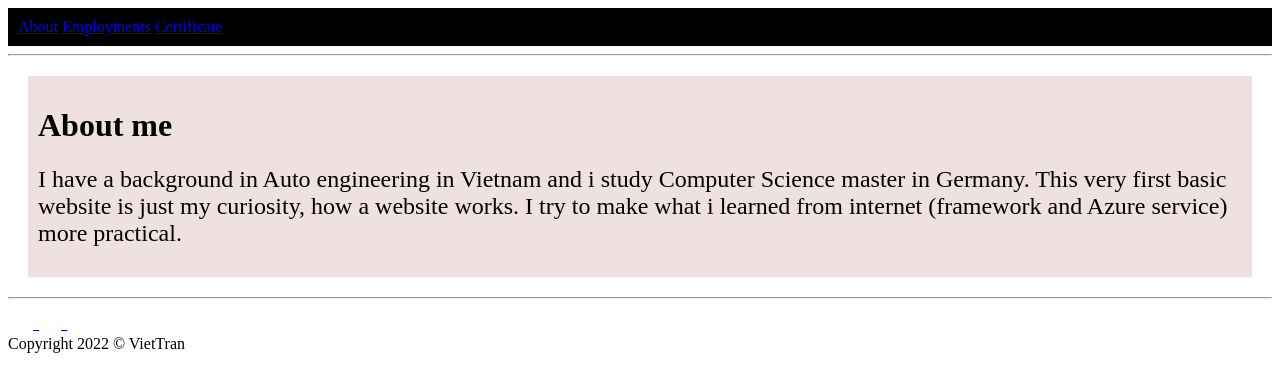
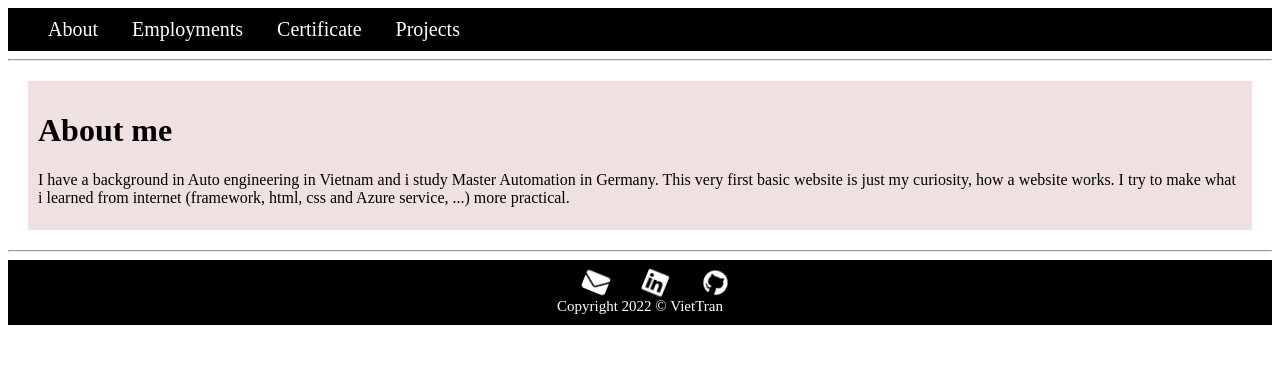
Before and after one commit to viettran295/vietapp, a Flask app: page / in a window 1280 px wide. Shown: the top 392 px of the page. Run offline with Flask 2, Linux system fonts and the light colour scheme; some libraries are stand-ins or nearby versions.

Commit message:
css works in static folder (flask)

```diff
--- a/dev/app.py
+++ b/dev/app.py
@@ -3,14 +3,18 @@ import datetime
 
 app = Flask(__name__)
 
+@app.route("/")
+def about():
+    return render_template("about.html")
+
 @app.route("/employments")
 def employments():
     return render_template("employments.html")
 
-@app.route("/")
-def about():
-    return render_template("about.html")
-
 @app.route("/certificate")
 def certificate():
     return render_template("certificate.html")
+
+@app.route("/projects")
+def projects():
+    return render_template("projects.html")
--- a/dev/templates/styling.css
+++ b/dev/static/styling.css
@@ -4,15 +4,15 @@
     margin-left: 30px;
     text-decoration: solid;
 }
-title{
+.title {
     color: black;
     font-size: 25px;
 }
-content {
+.content {
     color: rgb(0, 0, 0);
     font-size: 16px;
 }
-footer {
+.footer {
     position: relative;
     text-align: center;
     bottom: 0px;
--- a/dev/templates/about.html
+++ b/dev/templates/about.html
@@ -2,7 +2,7 @@
 {% block content %}
     <h1>{% block title %}About me{% endblock %}</h1>
     <h2 class="content" style="font-weight: normal">I have a background in Auto engineering in Vietnam and
-    i study Computer Science master in Germany. This very first basic website is just my curiosity,
-    how a website works. I try to make what i learned from internet (framework and Azure service) more practical.
+    i study Master Automation in Germany. This very first basic website is just my curiosity,
+    how a website works. I try to make what i learned from internet (framework, html, css and Azure service, ...) more practical.
     </h2>
 {% endblock %}
--- a/dev/templates/base.html
+++ b/dev/templates/base.html
@@ -2,16 +2,15 @@
 <html>
 <head>
     <title>{% block title %}{% endblock %}</title>
-    <link href="styling.css"/>
+    <link rel="stylesheet" href="static/styling.css" type="text/css">
     <script src="https://kit.fontawesome.com/0625555087.js" crossorigin="anonymous"></script>
 </head>
 <body>
     <div style="padding: 10px;background-color:black">
-    <nav>
         <a href="{{url_for('about')}}">About</a>
         <a href="employments">Employments</a>
         <a href="certificate">Certificate</a>
-    </nav>
+        <a href="projects">Projects</a>
     </div>
     <hr>
     <div style="padding: 10px; background-color: rgb(239, 225, 225); margin: 20px;">
--- /dev/null
+++ b/dev/templates/projects.html
@@ -0,0 +1,4 @@
+{% extends 'base.html' %}
+{% block content %}
+    <h1>{% block title %}Projects{% endblock %}</h1>
+{% endblock %}
```
